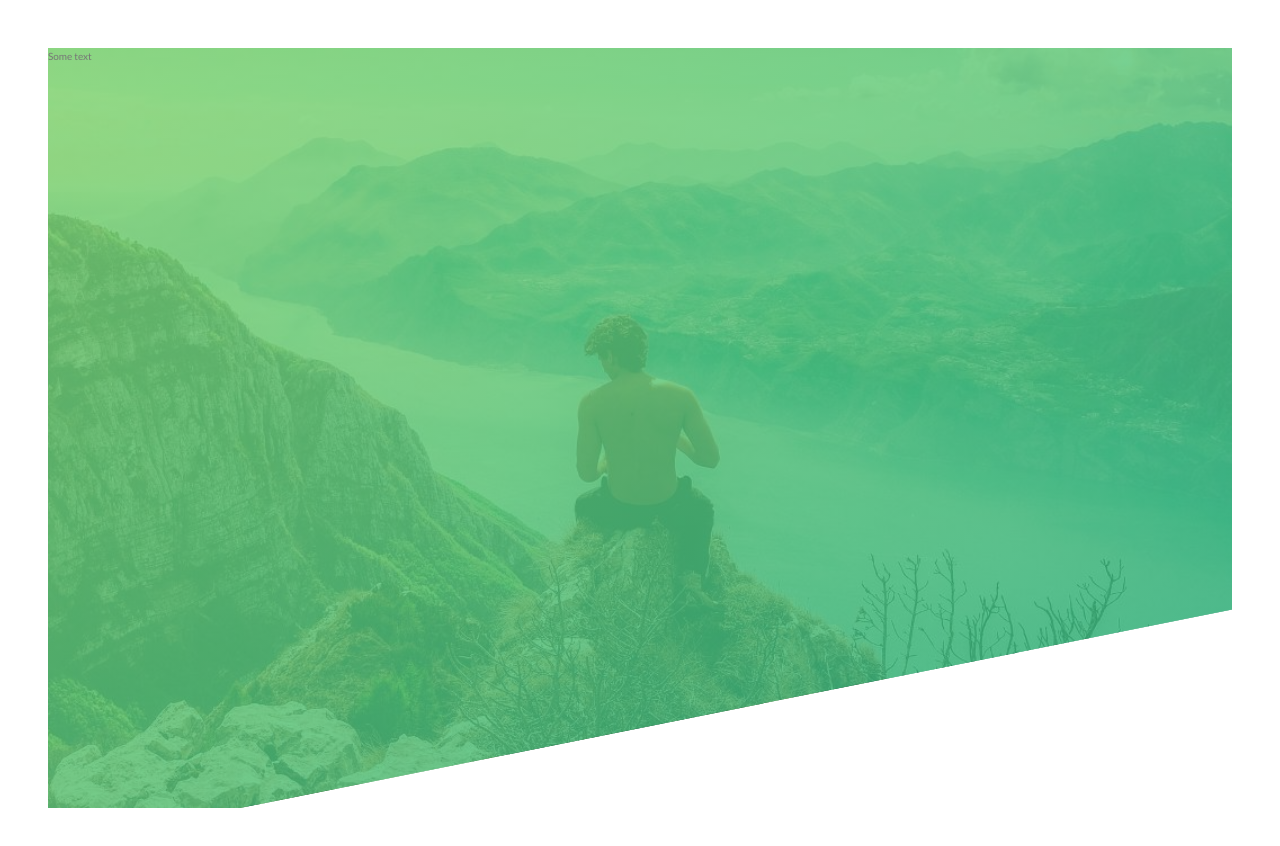
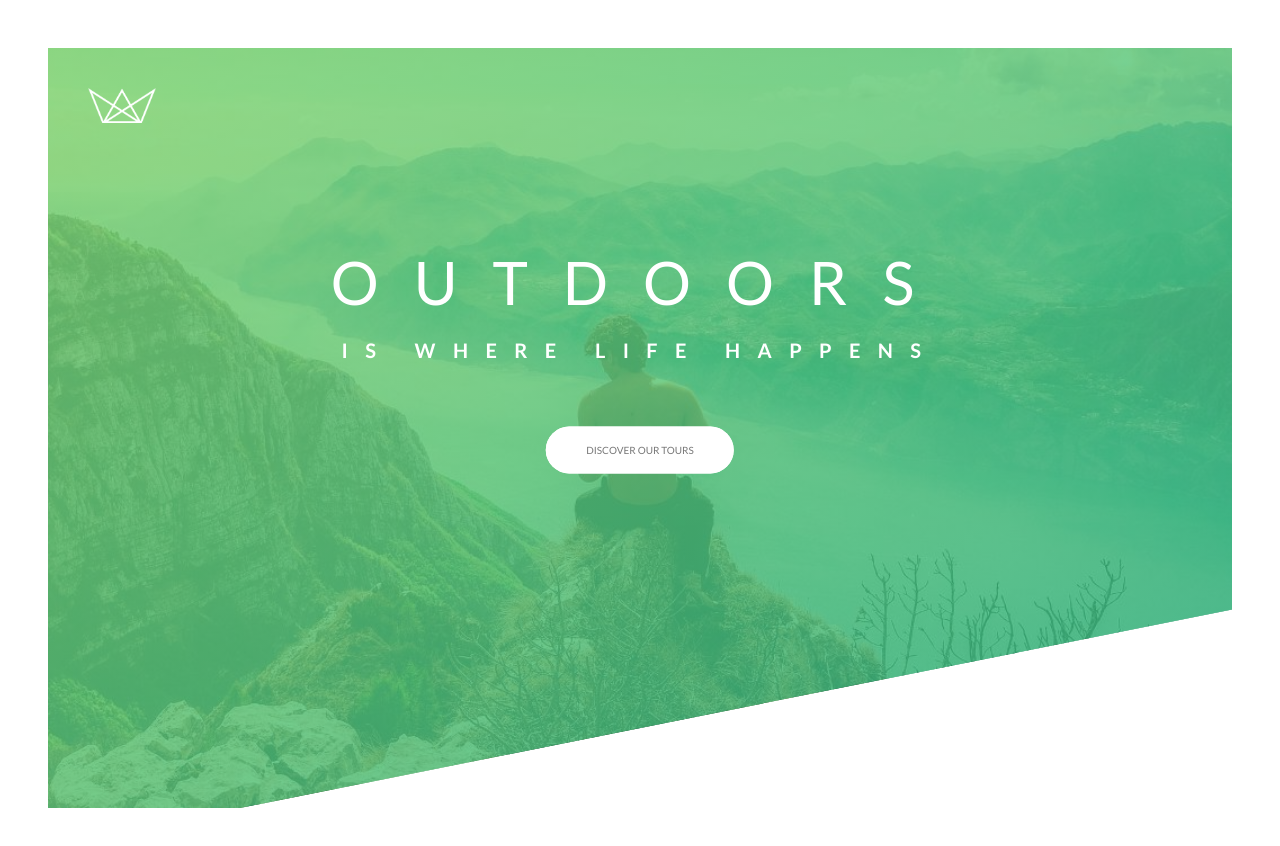
Before and after one commit to andres-condezo/natours, a plain HTML site: page index.html in a window 1280 px wide. Drawn offline with Linux system fonts and the light colour scheme.

Commit message:
Feat(index/style.css)-Add header.

```diff
--- a/css/style.css
+++ b/css/style.css
@@ -31,4 +31,143 @@ body {
   background-size: cover;
   background-color: var(--dark-green);
   background-position: top;
+  position: relative;
 }
+
+.logo-box {
+  position: absolute;
+  top: 40px;
+  left: 40px;
+}
+
+.logo {
+  height: 35px;
+}
+
+.text-box {
+  position: absolute;
+  top: 40%;
+  left: 50%;
+  transform: translate(-50%, -50%);
+  text-align: center;
+}
+
+.heading-primary {
+  color: #fff;
+  text-transform: uppercase;
+  backface-visibility: hidden;
+  margin-bottom: 60px;
+}
+
+.heading-primary-main {
+  display: block;
+  font-size: 60px;
+  font-weight: 400;
+  letter-spacing: 35px;
+  animation: moveInLeft 1s ease-out;
+}
+
+.heading-primary-sub {
+  display: block;
+  font-size: 20px;
+  font-weight: 700;
+  letter-spacing: 17.4px;
+  animation: moveInRight 1s ease-out;
+}
+
+@keyframes moveInLeft {
+  0% {
+    opacity: 0;
+    transform: translateX(-100px);
+  }
+
+  80% {
+    transform: translateX(10px);
+  }
+
+  100% {
+    opacity: 1;
+    transform: translateX(0);
+  }
+}
+
+@keyframes moveInRight {
+  0% {
+    opacity: 0;
+    transform: translateX(100px);
+  }
+
+  80% {
+    transform: translateX(-10px);
+  }
+
+  100% {
+    opacity: 1;
+    transform: translateX(0);
+  }
+}
+
+@keyframes moveInBottom {
+  0% {
+    opacity: 0;
+    transform: translateY(30px);
+  }
+
+  100% {
+    opacity: 1;
+    transform: translateY(0);
+  }
+}
+
+.btn:link,
+.btn:visited {
+  text-transform: uppercase;
+  text-decoration: none;
+  padding: 15px 40px;
+  display: inline-block;
+  border-radius: 100px;
+  transition: all 0.2s;
+  position: relative;
+}
+
+.btn:hover {
+  transform: translateY(-3px);
+  box-shadow: 0 10px 20px rgba(0, 0, 0, 0.2);
+}
+
+.btn:active {
+  transform: translateY(-1px);
+  box-shadow: 0 5px 10px rgba(0, 0, 0, 0.2);
+}
+
+.btn-white {
+  background-color: #fff;
+  color: #777;
+}
+
+.btn::after {
+  content: "";
+  display: inline-block;
+  height: 100%;
+  width: 100%;
+  border-radius: 100px;
+  position: absolute;
+  top: 0;
+  left: 0;
+  z-index: -1;
+  transition: all 0.4s;
+}
+
+.btn-white::after {
+  background-color: #fff;
+}
+
+.btn:hover::after {
+  transform: scaleX(1.4) scaleY(1.6);
+  opacity: 0;
+}
+
+.btn-animated {
+  animation: moveInBottom 0.5s ease-out 0.75s;
+  animation-fill-mode: backwards;
+}
--- a/index.html
+++ b/index.html
@@ -13,6 +13,17 @@
     <title>Natours | Exciting tours for adventurous people</title>
   </head>
   <body>
-    <header class="header">Some text</header>
+    <header class="header">
+      <div class="logo-box">
+        <img src="./img/logo-white.png" alt="Logo" class="logo" />
+      </div>
+      <div class="text-box">
+        <h1 class="heading-primary">
+          <span class="heading-primary-main">Outdoors</span>
+          <span class="heading-primary-sub">is where life happens</span>
+        </h1>
+        <a href="#" class="btn btn-white btn-animated">Discover our tours</a>
+      </div>
+    </header>
   </body>
 </html>
```
Also changed, not shown: img/logo-white.png (added).
